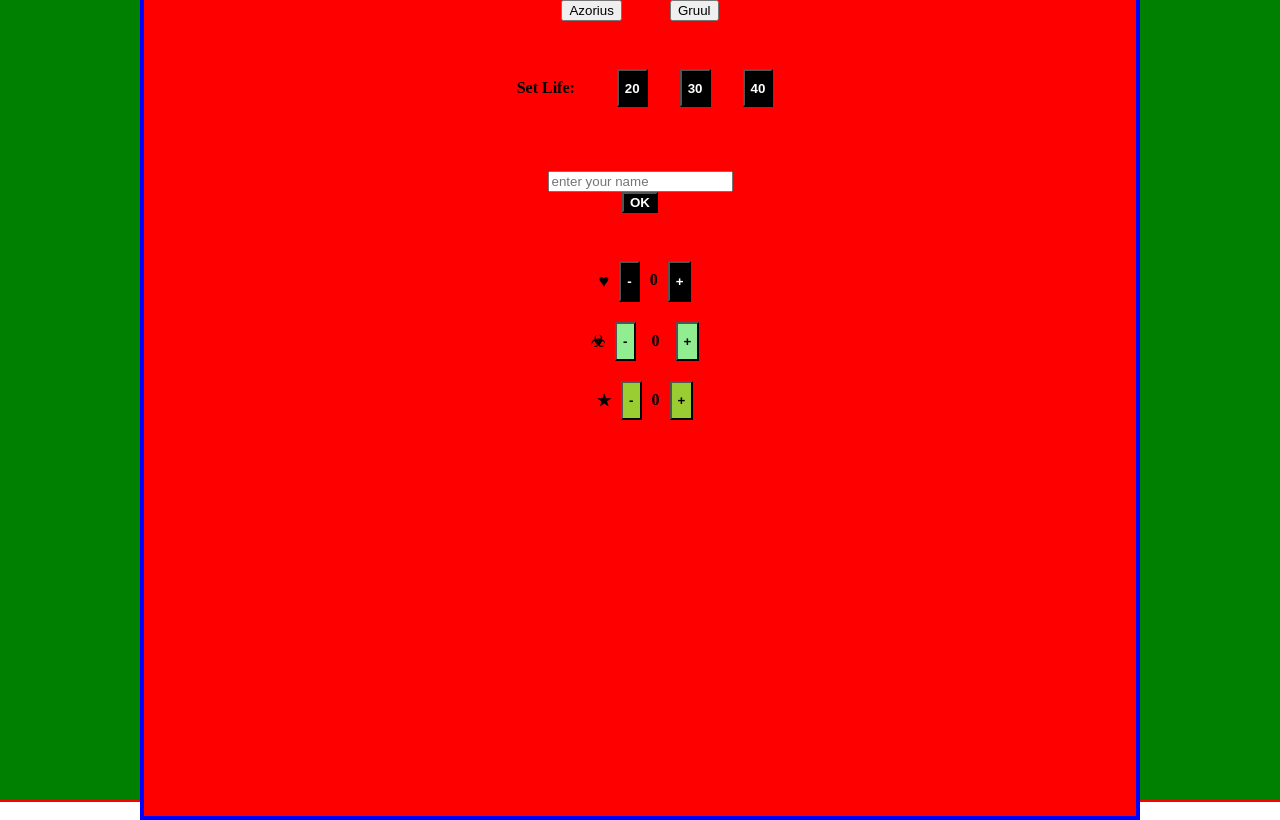
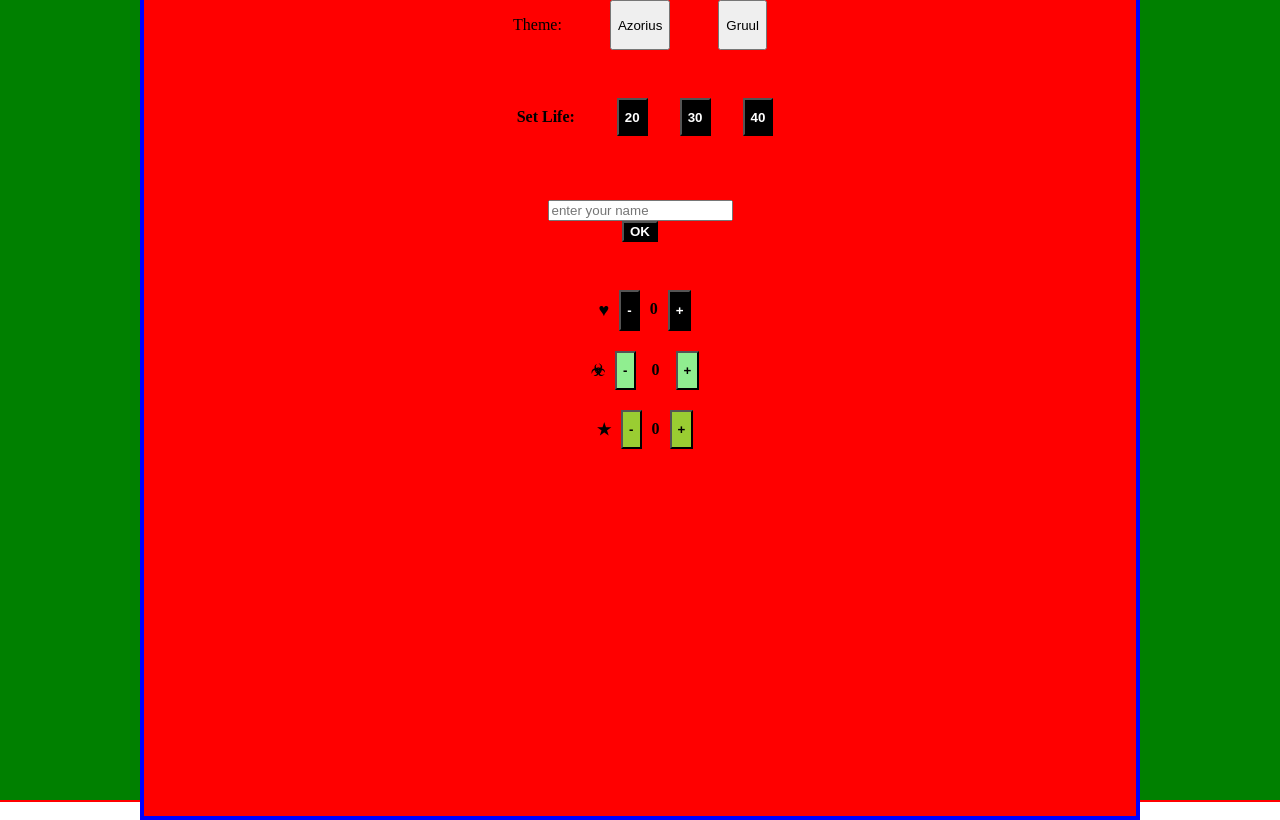
Before and after one commit to Rikki-Fontaine/life-counter, a SvelteKit app: page / in a window 1280 px wide. Built offline with nearby package versions, Linux system fonts and the light colour scheme.

Commit message:
labeled theme buttons

```diff
--- a/src/routes/+page.svelte
+++ b/src/routes/+page.svelte
@@ -10,8 +10,9 @@
 <h1>Magic Life Counter (work in progress)</h1>
 
 <main class = {theme}>
-    <Display colors= {theme} > <!--This has a colors prop I should be able to use to pass theme data to the display to match it to main-->
-        <div class="themeMenu">
+    <Display colors= {theme} >
+        <div class="themeMenu">  <!--Buttons with functions to change the theme variable to reassign the class name-->
+            <p>Theme:</p>
             <button on:click={() => theme = "azorius"}>Azorius</button>
             <button on:click={() => theme = "gruul"}>Gruul</button>
         </div>
```
